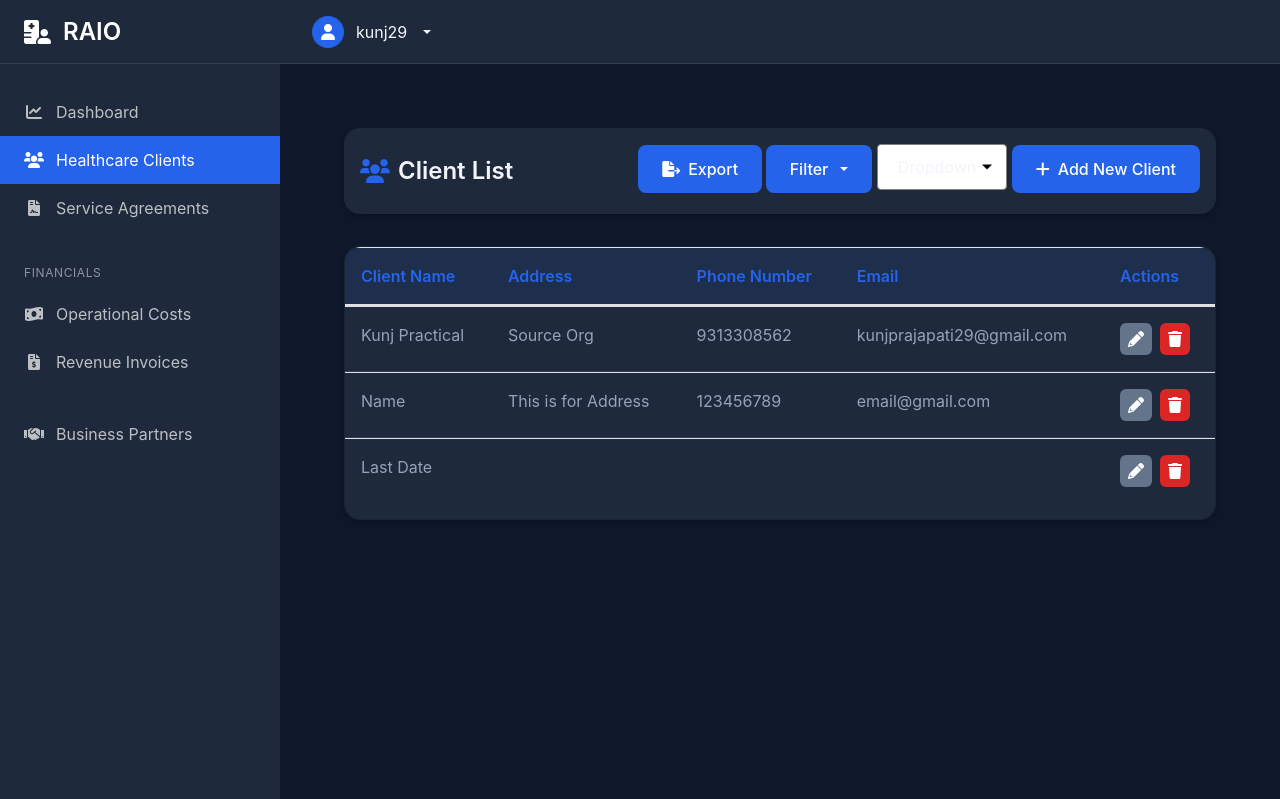
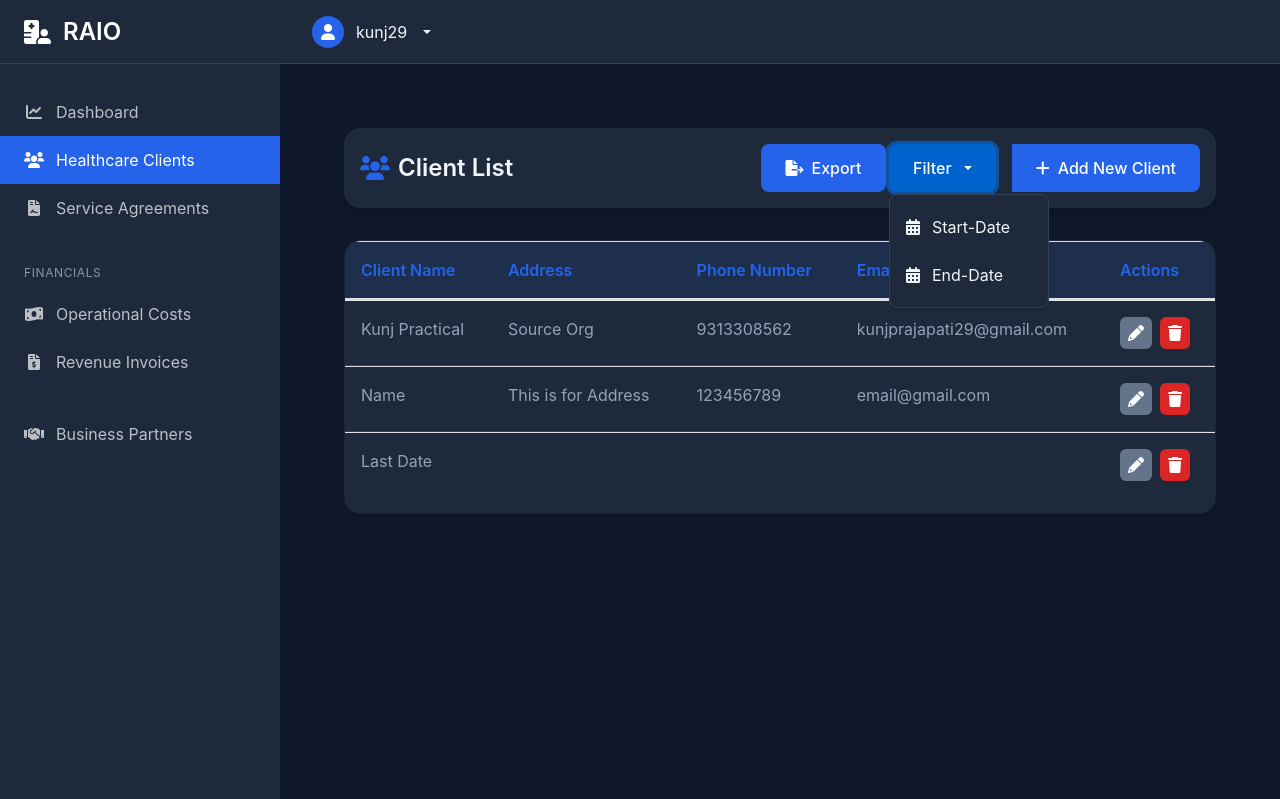
Before and after one commit to Kunj-Arch-007/RAIO, a Django app: page /clients/ in a window 1280 px wide, after a click on "Filter". Shown: the top 799 px of the page. Run offline with Django 5.2, Linux system fonts and the light colour scheme; a user stored in the database is signed in; data comes from the database, SQL or seed files in the repository; both versions use the stored data as it was after the commit; some libraries are stand-ins or nearby versions.

Commit message:
Client Filter Done

```diff
--- a/backend/filter.py
+++ b/backend/filter.py
@@ -22,7 +22,10 @@ def filter_clients_by_start_date(request):
     """
     clients = Client.objects.all()
 
-    if request.method == 'POST' and 'filter_date' in request.POST:
+    if request.method == 'POST' and 'start-date' in request.POST:
         clients = clients.order_by('-start_date')  # Sorting by start_date descending
 
+    if request.method == "POST" and "end-date" in request.POST:
+        clients = clients.order_by('start_date')
+
     return clients
--- a/backend/templates/backend/client_list.html
+++ b/backend/templates/backend/client_list.html
@@ -317,32 +317,35 @@
           <i class="fas fa-file-export"></i>
           Export
         </button>
-        <button type="filter" name="filter_date" class="btn btn-primary dropdown-toggle" data-toggle="dropdown" aria-haspopup="true" aria-expanded="false">
+
+        <!-- Filter button dropdown -->
+        <button type="button" class="btn btn-primary dropdown-toggle" data-toggle="dropdown" aria-haspopup="true" aria-expanded="false">
           Filter
         </button>
-        <label class="dropdown">
+        <div class="dropdown-menu">
+          <form method="POST" action="{% url 'client_list' %}">
+            {% csrf_token %}
+            <button type="submit" name="start-date" class="dropdown-item">
+                <i class="fas fa-calendar-alt"></i> Start-Date
+            </button>
+        </form>
+        <form method="POST" action="{% url 'client_list' %}">
+            {% csrf_token %}
+            <button type="submit" name="end-date" class="dropdown-item">
+                <i class="fas fa-calendar-alt"></i> End-Date
+            </button>
+        </form>
 
-          <div class="dd-button">
-            Dropdown
-          </div>
-
-          <input type="checkbox" class="dd-input" id="test">
-
-          <ul class="dd-menu">
-          <button>Start Date</button>
-          <button>End Date</button>
-
-          </ul>
-
-        </label>
+        </div>
 
         <a href="{% url 'client_create' %}" class="btn btn-primary">
           <i class="fas fa-plus"></i>
           Add New Client
         </a>
-      </div>
-    </form>
+      </form>
+    </div>
   </div>
+
 
   <div class="card">
     <div class="table-responsive">
```
Also changed, not shown: db.sqlite3.
